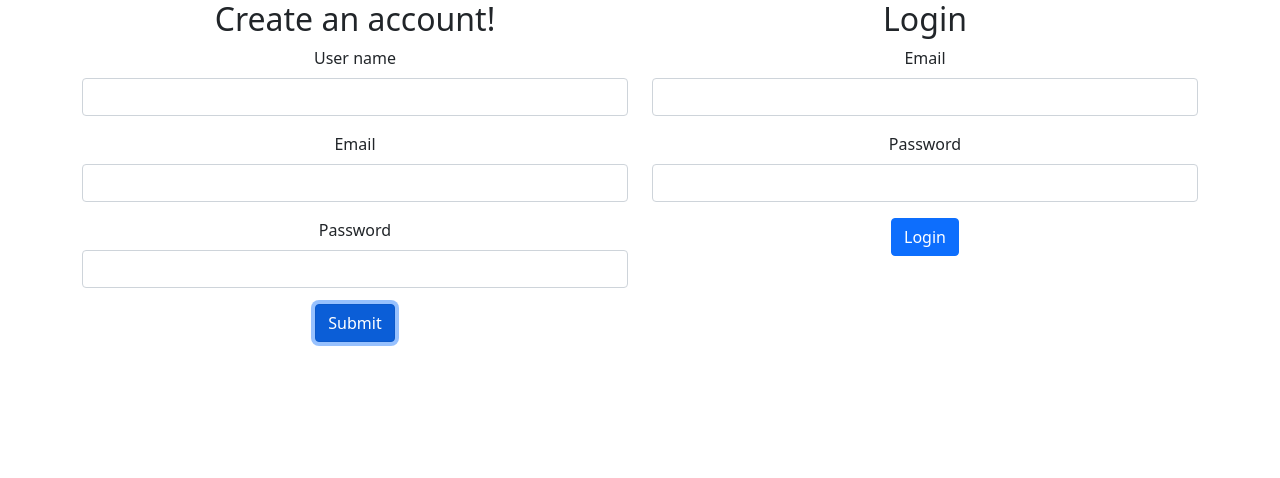
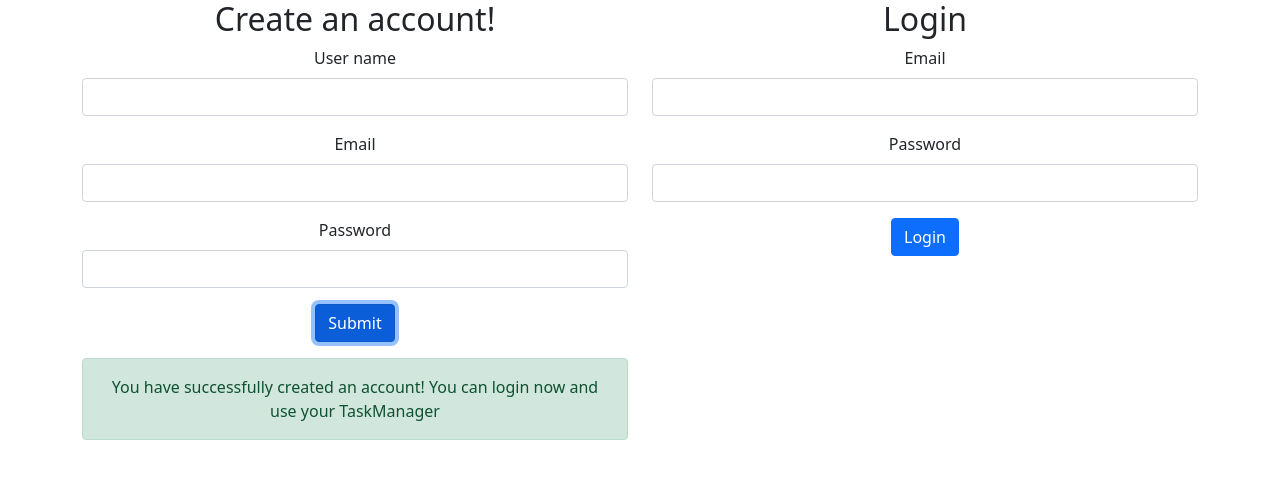
Before and after one commit to JustineCh/LSYP_APP, a React (Create React App) app: page / in a window 1280 px wide. Both pictures are taken after typing "Sample", "name@example.com", "Sample123" into the empty fields and a click on the input 354 px from the left and 323 px from the top of the page. Shown: the top 478 px of the page. Built offline with nearby package versions, Linux system fonts and the light colour scheme; data requests are answered from the project's data file.

Commit message:
Complete Register

```diff
--- a/src/login/components/Register.jsx
+++ b/src/login/components/Register.jsx
@@ -1,4 +1,4 @@
-import React, { useState, useCallback } from 'react';
+import React, { useState, useCallback, useEffect } from 'react';
 import { useForm } from 'react-hook-form';
 import { useSelector, useDispatch } from 'react-redux';
 import { usersAdd } from '../../core/reducers/UsersReducer';
@@ -6,6 +6,7 @@ import { fetchUserByEmail } from '../../core/hooks/useUsers';
 
 export const Register = props => {
   const [userExists, setUserExists] = useState(false);
+  const [registerSuccess, setRegisterSuccess] = useState(false);
 
   const dispatch = useDispatch();
   const users = useSelector(state => state.users.users);
@@ -23,13 +24,12 @@ export const Register = props => {
   const onSubmit = formData => {
     fetchUserByEmail(formData.email).then(users => {
       if (users.length > 0) {
-          setUserExists(true);
-        } else {
-          // to be finished
-          // const newUser = formData.type = "user";
-
-          // saveNewUser(...formData);
-        }
+        setUserExists(true);
+      } else {
+        const newUser = { ...formData, type: 'user' };
+        saveNewUser(newUser);
+        setRegisterSuccess(true);
+      }
     });
     reset({
       userName: '',
@@ -37,6 +37,10 @@ export const Register = props => {
       password: '',
     });
   };
+
+  useEffect(() => {
+    setTimeout(() => setRegisterSuccess(false), 3000);
+  }, [users]);
 
   return (
     <div className="col">
@@ -96,6 +100,12 @@ export const Register = props => {
           User already exists! Please go to Login section
         </p>
       )}
+      {registerSuccess && (
+        <p className="alert alert-success mt-3">
+          You have successfully created an account! You can login now and use
+          your TaskManager
+        </p>
+      )}
     </div>
   );
 };
```
